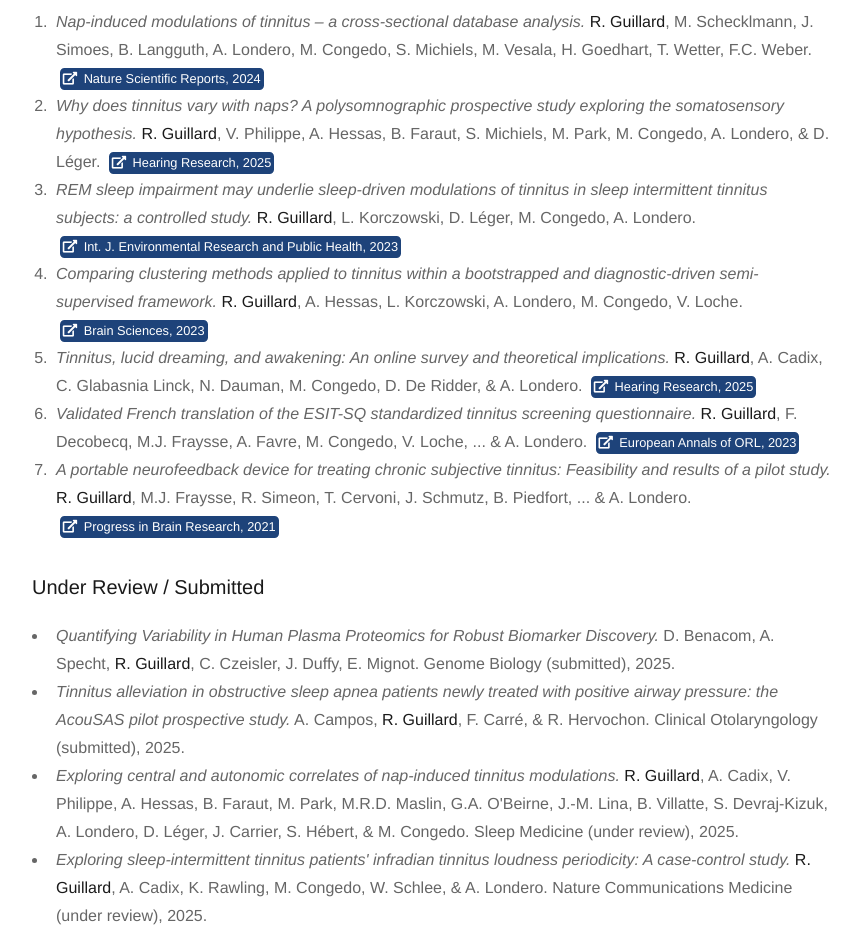
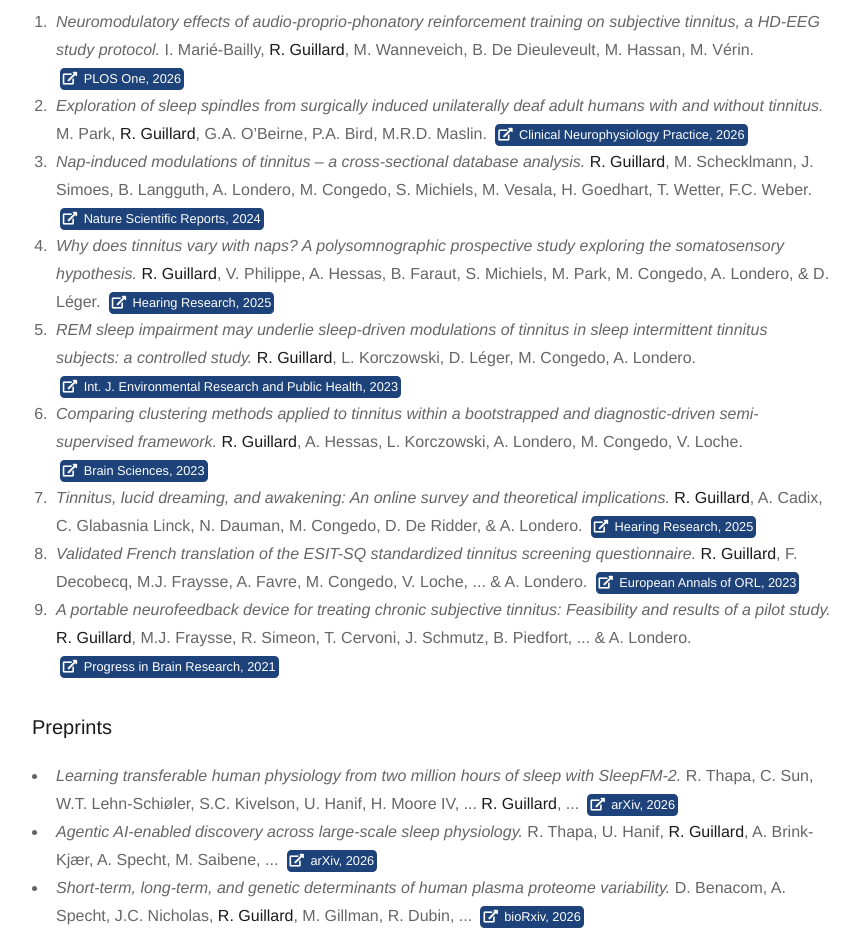
Before and after one commit to RobinGuillard/cv, a plain HTML site: page index.html in a window 1280 px wide. Shown: the part 2680-3632 px from the top of the page, without its empty margins (400-1260 px from the left). Drawn offline with Linux system fonts and the light colour scheme; a web font is replaced by a local one.

Commit message:
Add 2026 publications and preprints
Co-Authored-By: Claude Opus 5.5 <noreply@anthropic.com>
Claude-Session: https://claude.ai/code/session_01AgSXMJwEvB6BHyHwUrriDt

```diff
--- a/index.html
+++ b/index.html
@@ -145,6 +145,16 @@
             <h3>Peer-Reviewed Articles</h3>
             <ol>
               <li>
+                <i>Neuromodulatory effects of audio-proprio-phonatory reinforcement training on subjective tinnitus, a HD-EEG study protocol.</i>
+                I. Mari&eacute;-Bailly, <b>R. Guillard</b>, M. Wanneveich, B. De Dieuleveult, M. Hassan, M. V&eacute;rin.
+                <a href="https://doi.org/10.1371/journal.pone.0357455" rel="noreferrer noopener" target="_blank" class="button primary icon xsmall solid fa-external-link-alt">PLOS One, 2026</a>
+              </li>
+              <li>
+                <i>Exploration of sleep spindles from surgically induced unilaterally deaf adult humans with and without tinnitus.</i>
+                M. Park, <b>R. Guillard</b>, G.A. O&rsquo;Beirne, P.A. Bird, M.R.D. Maslin.
+                <a href="https://doi.org/10.1016/j.cnp.2026.05.001" rel="noreferrer noopener" target="_blank" class="button primary icon xsmall solid fa-external-link-alt">Clinical Neurophysiology Practice, 2026</a>
+              </li>
+              <li>
                 <i>Nap-induced modulations of tinnitus &ndash; a cross-sectional database analysis.</i>
                 <b>R. Guillard</b>, M. Schecklmann, J. Simoes, B. Langguth, A. Londero, M. Congedo, S. Michiels, M. Vesala, H. Goedhart, T. Wetter, F.C. Weber.
                 <a href="https://scholar.google.fr/citations?view_op=view_citation&hl=fr&user=3hFj8ocAAAAJ&citation_for_view=3hFj8ocAAAAJ:Y0pCki6q_DkC" rel="noreferrer noopener" target="_blank" class="button primary icon xsmall solid fa-external-link-alt">Nature Scientific Reports, 2024</a>
@@ -180,6 +190,25 @@
                 <a href="https://scholar.google.fr/citations?view_op=view_citation&hl=fr&user=3hFj8ocAAAAJ&citation_for_view=3hFj8ocAAAAJ:zYLM7Y9cAGgC" rel="noreferrer noopener" target="_blank" class="button primary icon xsmall solid fa-external-link-alt">Progress in Brain Research, 2021</a>
               </li>
             </ol>
+
+            <h3>Preprints</h3>
+            <ul>
+              <li>
+                <i>Learning transferable human physiology from two million hours of sleep with SleepFM-2.</i>
+                R. Thapa, C. Sun, W.T. Lehn-Schi&oslash;ler, S.C. Kivelson, U. Hanif, H. Moore IV, ... <b>R. Guillard</b>, ...
+                <a href="https://arxiv.org/abs/2609.06849" rel="noreferrer noopener" target="_blank" class="button primary icon xsmall solid fa-external-link-alt">arXiv, 2026</a>
+              </li>
+              <li>
+                <i>Agentic AI-enabled discovery across large-scale sleep physiology.</i>
+                R. Thapa, U. Hanif, <b>R. Guillard</b>, A. Brink-Kj&aelig;r, A. Specht, M. Saibene, ...
+                <a href="https://arxiv.org/abs/2607.25175" rel="noreferrer noopener" target="_blank" class="button primary icon xsmall solid fa-external-link-alt">arXiv, 2026</a>
+              </li>
+              <li>
+                <i>Short-term, long-term, and genetic determinants of human plasma proteome variability.</i>
+                D. Benacom, A. Specht, J.C. Nicholas, <b>R. Guillard</b>, M. Gillman, R. Dubin, ...
+                <a href="https://scholar.google.fr/citations?view_op=view_citation&hl=fr&user=3hFj8ocAAAAJ&citation_for_view=3hFj8ocAAAAJ:UebtZRa9Y70C" rel="noreferrer noopener" target="_blank" class="button primary icon xsmall solid fa-external-link-alt">bioRxiv, 2026</a>
+              </li>
+            </ul>
 
             <h3>Under Review / Submitted</h3>
             <ul>
```
